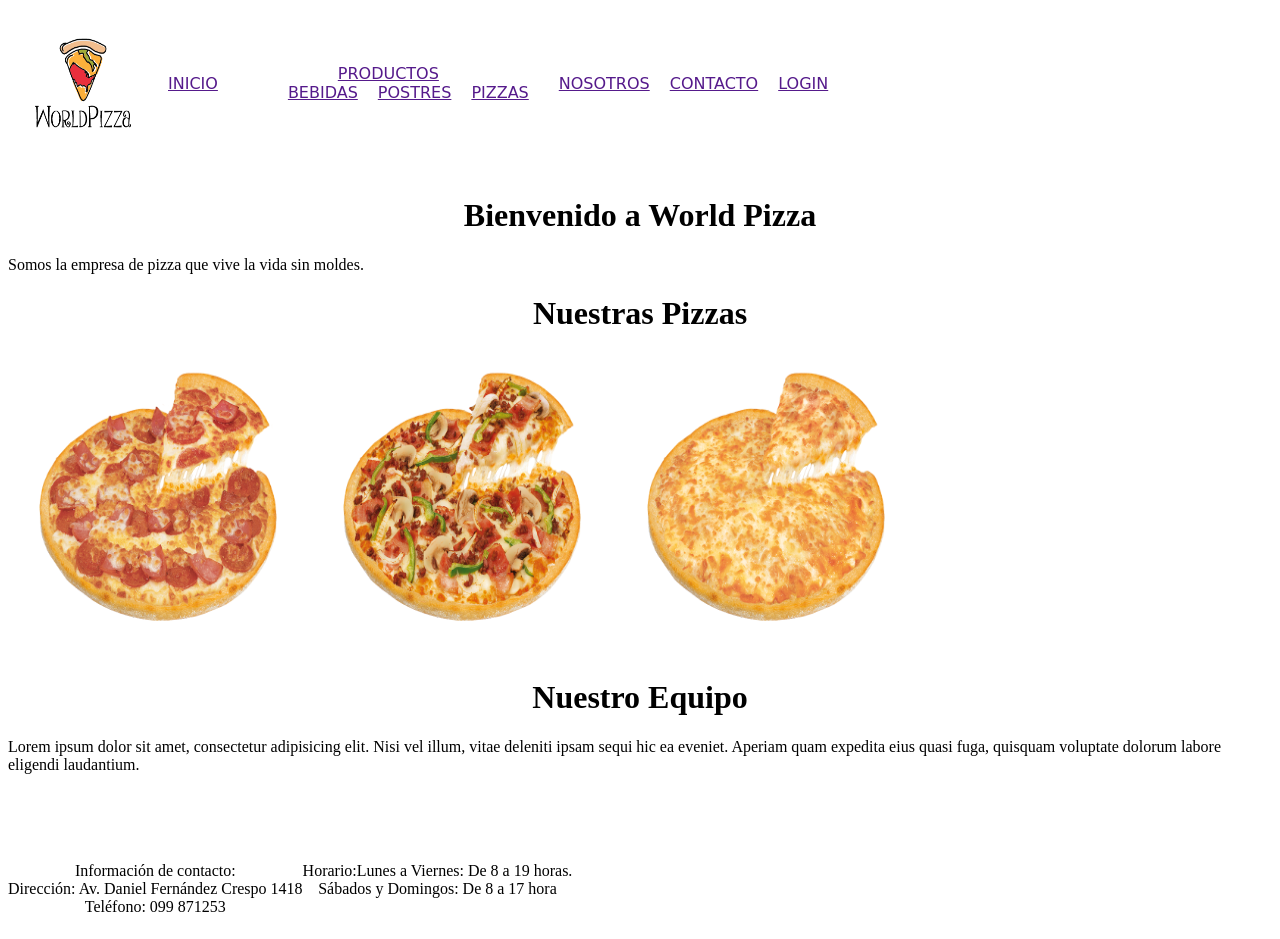
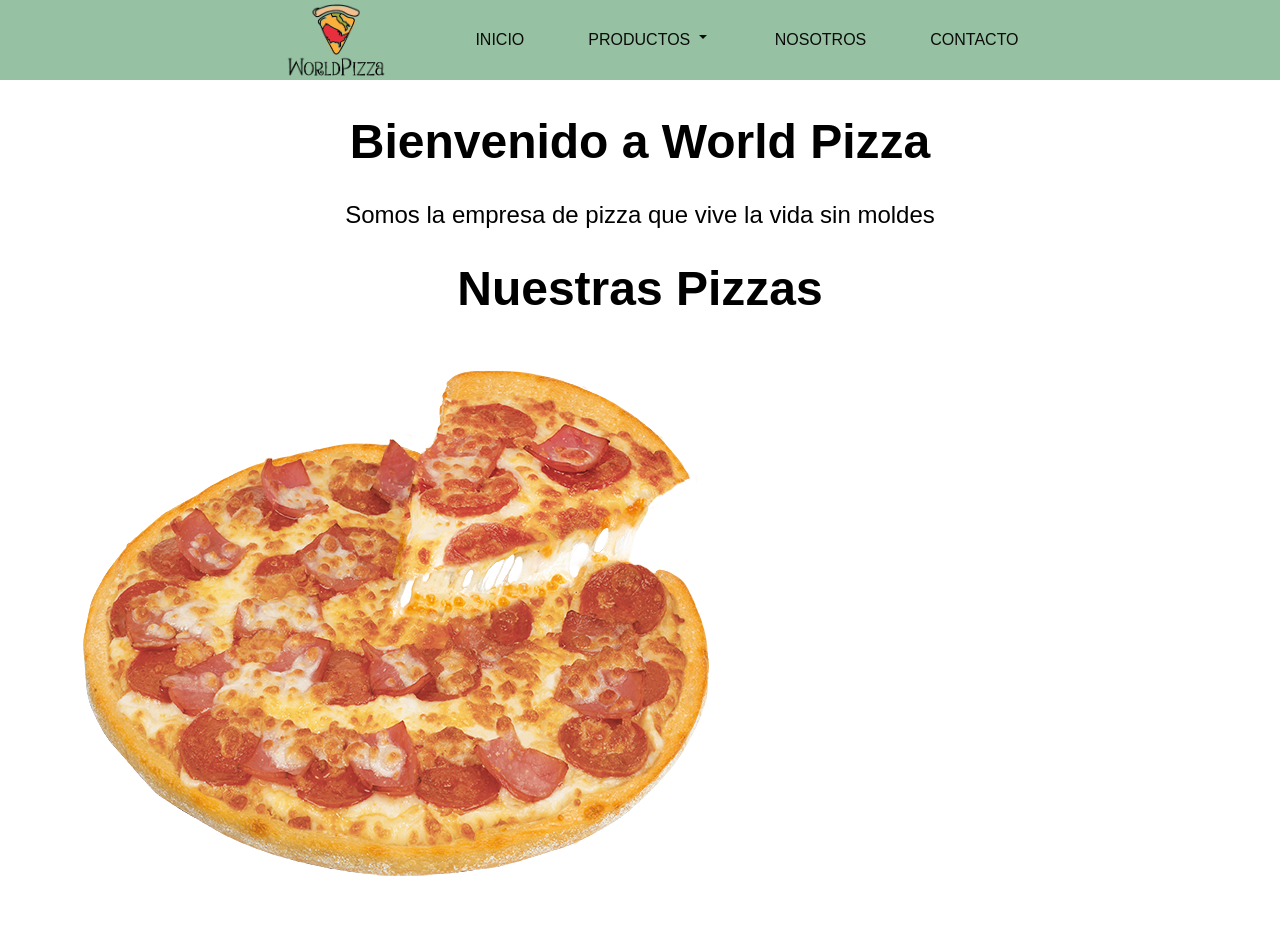
Before and after one commit to Claudiocuenk/World_Pizza, a plain HTML site: page index.html in a window 1280 px wide. Shown: the top 939 px of the page. Drawn offline with nearby package versions, Linux system fonts and the light colour scheme.

Commit message:
modelo italiano

```diff
--- a/index.html
+++ b/index.html
@@ -5,41 +5,38 @@
     <meta http-equiv="X-UA-Compatible" content="IE=edge">
     <meta name="viewport" content="width=device-width, initial-scale=1.0">
     <link rel="stylesheet" type="text/css" href="Fuente/PermanentMarker-Regular.ttf" />
+    <link rel="preconnect" href="https://fonts.googleapis.com">
+    <link rel="stylesheet" href="style.css">
+<link rel="preconnect" href="https://fonts.gstatic.com" crossorigin>
+<link href="https://fonts.googleapis.com/css2?family=Roboto+Slab&display=swap" rel="stylesheet">
+<script src="https://unpkg.com/ionicons@4.5.10-0/dist/ionicons.js"></script>
+            <title>World Pizza</title>
 
-    <title>World Pizza</title>
-    <link rel="stylesheet" href="style.css">
 </head>
 <body>
-
-    <div class="Pagina">
-
-        <ul class="Menu">
-
-
+       <nav>
             <img src="img/logo.png" alt="logo" height="150" width="150">
-
-
+            <ul>
                 <li><a href="">INICIO</a></li>
-            <li><a href="">PRODUCTOS</a>
+                <li><a href="">PRODUCTOS <ion-icon name="arrow-dropdown"></ion-icon></a>
                     <ul>
-                    <li ><a href="">PIZZAS</a></li>
-                    <li ><a href="">POSTRES</a></li>
-                    <li ><a href="">BEBIDAS</a></li>
+                       <li ><a href="pizzas.html">PIZZAS</a></li>
+                       <li ><a href="postres.html">POSTRES</a></li>
+                       <li ><a href="bebidas.html">BEBIDAS</a></li>
                    </ul>
                </li>
                <li><a href="">NOSOTROS</li>
                <li><a href="">CONTACTO</a></li>
-            <li><a href="">LOGIN</a></li>
             </ul>
+       </nav>
 
-        </section>
-        </nav>
+
         <div>
             <br>
             <h1>Bienvenido a World Pizza</h1>
             <p> Somos la empresa de pizza que vive la
-            vida sin moldes.
-
+            vida sin moldes
+        </div>
 
         <div>
             <h1> Nuestras Pizzas</h1>
@@ -50,7 +47,7 @@
         </div>
 
         <div>
-            <h1> Nuestro Equipo</h1>
+            <h1> Nosotros </h1>
             <p> Lorem ipsum dolor sit amet, consectetur adipisicing elit. Nisi vel illum, vitae deleniti ipsam sequi hic ea eveniet.
                  Aperiam quam expedita eius quasi fuga, quisquam voluptate dolorum labore eligendi laudantium.</p>
 
@@ -65,13 +62,12 @@
             <span class="Span1">Información de contacto:<br>Dirección: Av. Daniel Fernández Crespo 1418 <br>
                 Teléfono: 099 871253  <h2></h2> </span>
                 <br>
-            <br>
-             <br>
 
-         <span class="Span2">Horario:Lunes a Viernes: De 8 a 19 horas.<br>
+
+            <span class="Span2">Horario: <br> Lunes a Viernes: De 8 a 19 horas.<br>
                 Sábados y Domingos: De 8 a 17 hora  </span>
             <span class="Span3"> </span>
-    </div>
+
 
         </div>
 
--- a/style.css
+++ b/style.css
@@ -1,38 +1,85 @@
-.pie {
-    display: flex;
-    text-align: center;
-    height: 70px;
+* {
+    margin: 0;
+    padding: 0;
 }
 
-ul.Menu{
-    margin:0;
-    padding:0;
-    display: flex;
-    text-align: center;
-    grid-template-columns:auto,auto;
-
-    }
-
-
-    ul.Menu li
-    {
-        display:grid;
-        float:inline-end;
-        padding:0 10px;
-        justify-self:center;
-        align-self:center;
-        font-family: 'Permanent Marker', cursive;
-        color: #000;
-       }
-
-
-
-h1{
-    text-align: center;
+body {
+    background-color: #ffffff;
+    font-family: 'Spartan', sans-serif;
 }
 
-.Pagina
-{
-  display: grid;
-  grid-template-columns:minmax(200px,600px),(200px,600px);
+nav {
+    background-color: #0b70296d;
+    width: 100%;
+    height: 5rem;
+    display: flex;
+    justify-content: center;
 }
+nav ul {
+    float: left;
+    display: flex;
+}
+
+nav ul li {
+    float: left;
+    list-style: none;
+    position: relative;
+}
+
+nav img {
+    padding: 1rem 2rem;
+    float: left;
+    align-self: center;
+    width: 150px;
+    height: auto;
+}
+
+nav ul li a {
+    display: block;
+    padding: 0rem 2rem;
+    line-height: 5rem;
+    color: #0a0a0a;
+    text-decoration: none;
+}
+
+nav ul li ul {
+    display: none;
+    position: absolute;
+    border: 1px solid #0b70296d;
+    background-color: #ffffff;
+}
+
+nav ul li:hover ul {
+    display: block;
+}
+
+nav ul li ul li  {
+    width: 100%;
+}
+
+nav ul li ul li a {
+    padding: 1rem 2rem;
+    line-height: unset;
+    white-space: nowrap;
+}
+
+nav ul li ul li a:hover {
+    background-color: #d4160581;
+}
+
+div h1 {
+    text-align: center;
+    font-size: 3rem;;
+    padding: 1rem;
+}
+
+div p {
+    text-align: center;
+    font-size: 1.5rem;
+    padding: 1rem;
+}
+
+div img {
+    width: AUTO;
+    height: auto;
+}
```
Also changed, not shown: bebidas.html (+1 -0 lines), pizzas.html (+2 -2 lines), postres.html (+1 -0 lines). Lines whose indentation alone changed are shown as unchanged.
